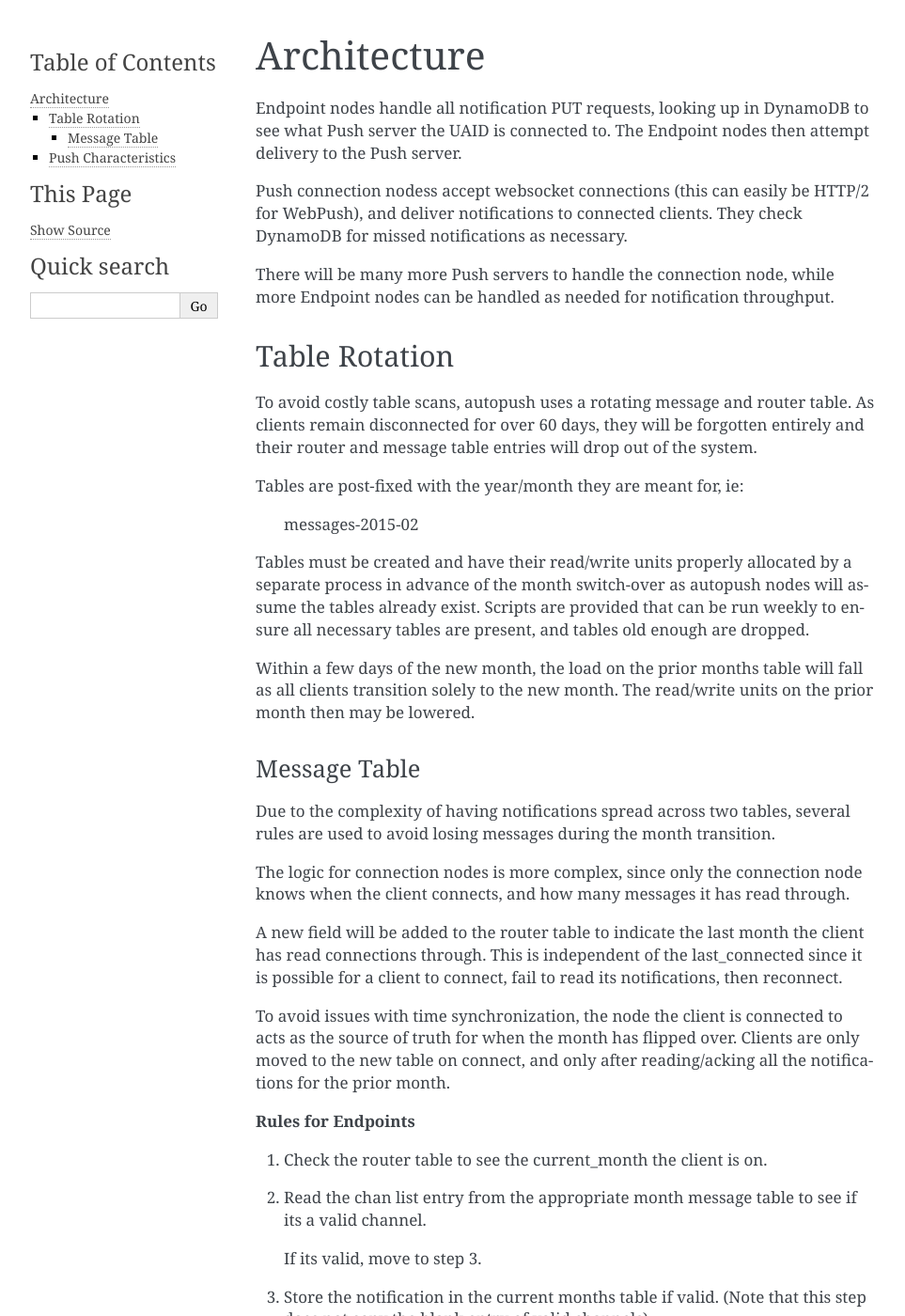
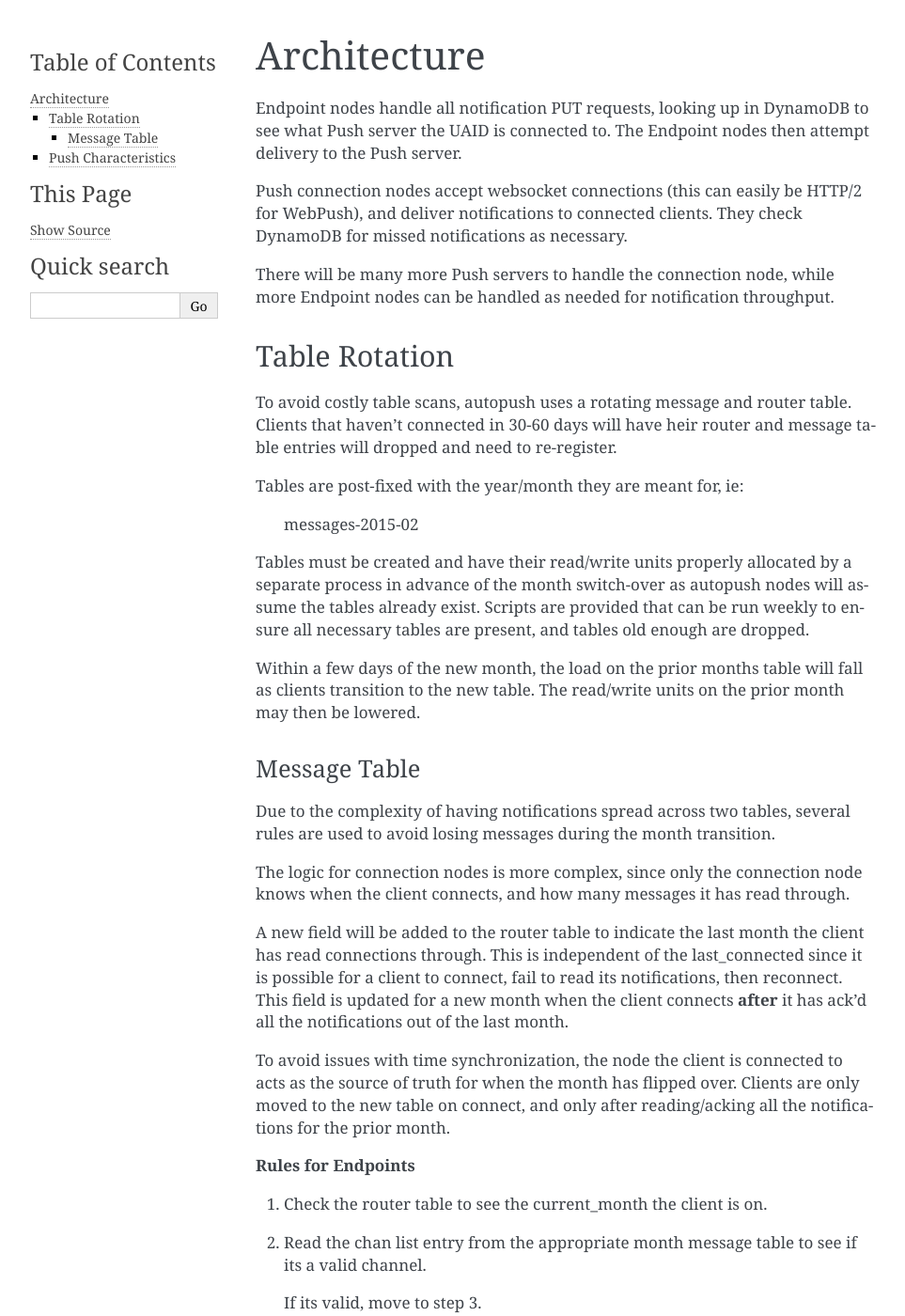
Before and after one commit to mozilla-services/autopush, a Sphinx documentation site: the page built from docs/architecture.rst, in a window 1280 px wide and 1400 px high. Shown: the whole window at 94% size, without its empty margins (148-1111 px from the left). Built offline with Sphinx 7.4.7, drawn with Linux system fonts in a browser that asks for light colours; some of the changed text lies outside the part shown.

Commit message:
Update architecture docs based on feedback.

```diff
--- a/docs/architecture.rst
+++ b/docs/architecture.rst
@@ -8,7 +8,7 @@ Endpoint nodes handle all notification PUT requests, looking up in DynamoDB to
 see what Push server the UAID is connected to. The Endpoint nodes then attempt
 delivery to the Push server.
 
-Push connection nodess accept websocket connections (this can easily be HTTP/2
+Push connection nodes accept websocket connections (this can easily be HTTP/2
 for WebPush), and deliver notifications to connected clients. They check
 DynamoDB for missed notifications as necessary.
 
@@ -19,9 +19,8 @@ Table Rotation
 ==============
 
 To avoid costly table scans, autopush uses a rotating message and router table.
-As clients remain disconnected for over 60 days, they will be forgotten
-entirely and their router and message table entries will drop out of the
-system.
+Clients that haven't connected in 30-60 days will have heir router and message
+table entries will dropped and need to re-register.
 
 Tables are post-fixed with the year/month they are meant for, ie:
 
@@ -32,9 +31,9 @@ separate process in advance of the month switch-over as autopush nodes will
 assume the tables already exist. Scripts are provided that can be run weekly to
 ensure all necessary tables are present, and tables old enough are dropped.
 
-Within a few days of the new month, the load on the prior months table will
-fall as all clients transition solely to the new month. The read/write units
-on the prior month then may be lowered.
+Within a few days of the new month, the load on the prior months table will fall
+as clients transition to the new table. The read/write units on the prior
+month may then be lowered.
 
 Message Table
 -------------
@@ -48,7 +47,8 @@ knows when the client connects, and how many messages it has read through.
 A new field will be added to the router table to indicate the last month the
 client has read connections through. This is independent of the last_connected
 since it is possible for a client to connect, fail to read its notifications,
-then reconnect.
+then reconnect. This field is updated for a new month when the client connects
+**after** it has ack'd all the notifications out of the last month.
 
 To avoid issues with time synchronization, the node the client is connected to
 acts as the source of truth for when the month has flipped over. Clients are
@@ -72,8 +72,8 @@ After Identification:
 1. Check to see if the current_month matches the current month, if it does then
    proceed normally using the current months message table.
 
-   If the connection node month does not match stored current_month, proceed to
-   step 2.
+   If the connection node month does not match stored current_month in the
+   clients router table entry, proceed to step 2.
 2. Read notifications from prior month and send to client.
 
    Once all acks are received for all the notifications for that month proceed
```
